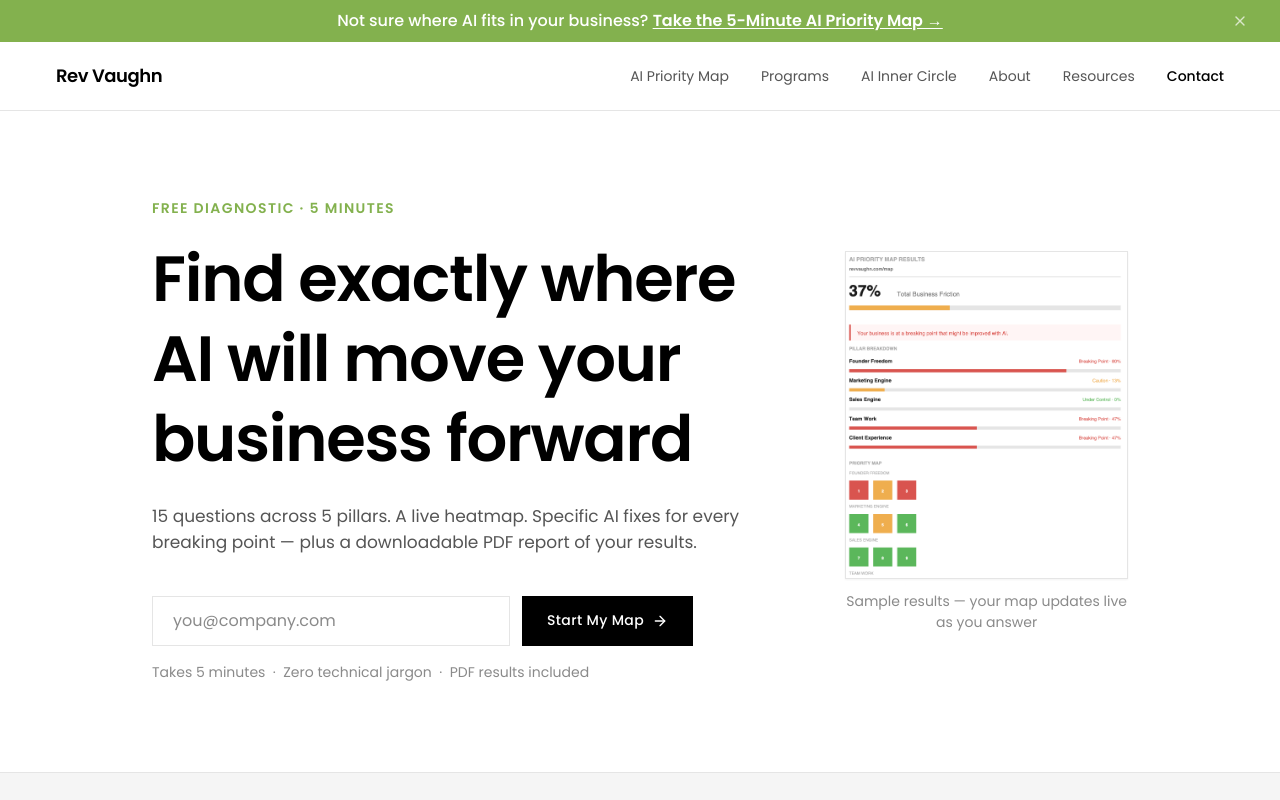
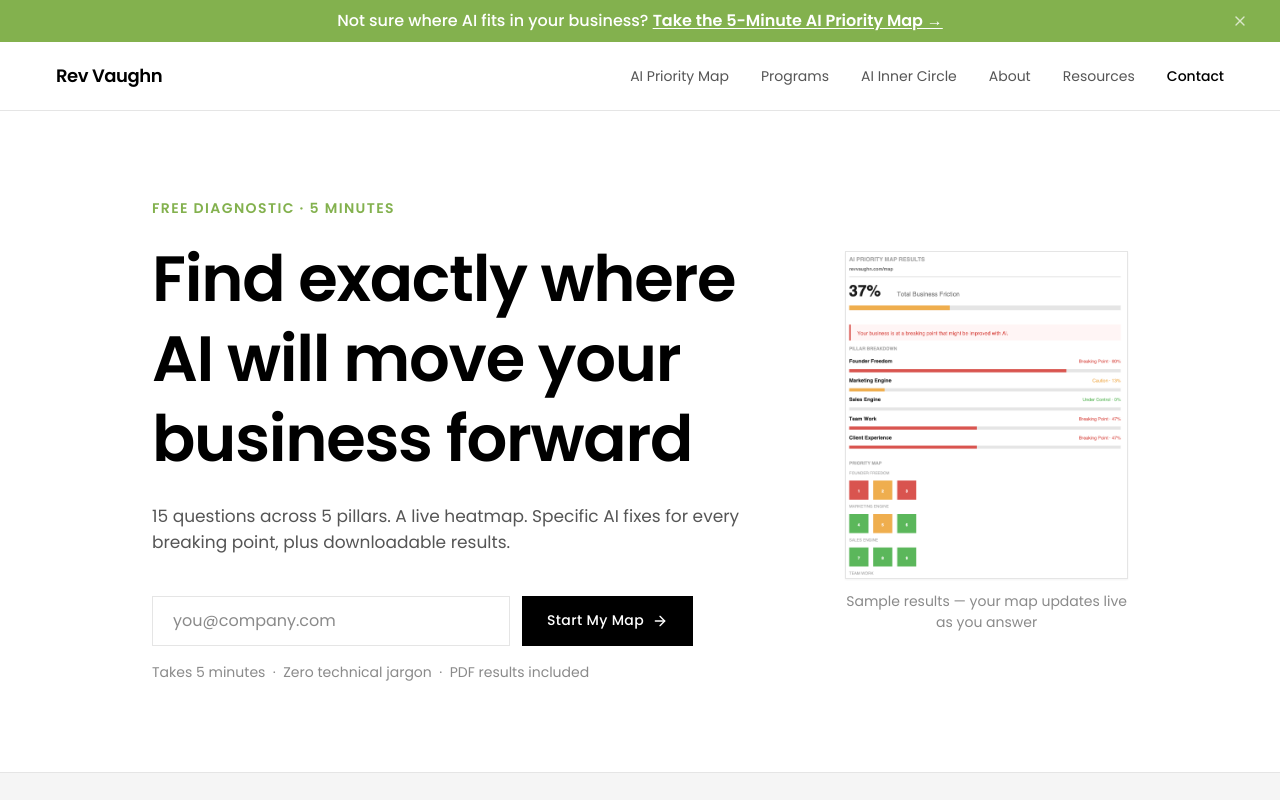
Before and after one commit to ndxtraders/revvaughn-com, a Next.js app: page /ai in a window 1280 px wide. Shown: the top 800 px of the page. Built offline with nearby package versions, Linux system fonts and the light colour scheme.

Commit message:
Update page.js

```diff
--- a/app/ai/page.js
+++ b/app/ai/page.js
@@ -75,7 +75,7 @@ export default function AIPriorityMapPage() {
                 </h1>
                 <p className="text-lead text-ink-muted mb-10">
                   15 questions across 5 pillars. A live heatmap. Specific AI fixes for every
-                  breaking point — plus a downloadable PDF report of your results.
+                  breaking point, plus downloadable results.
                 </p>
 
                 <form onSubmit={handleSubmit} className="flex flex-col sm:flex-row gap-3 max-w-md mb-4">
```
